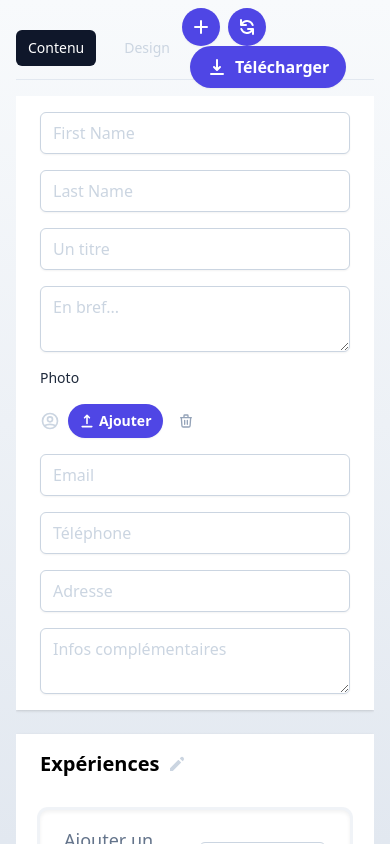
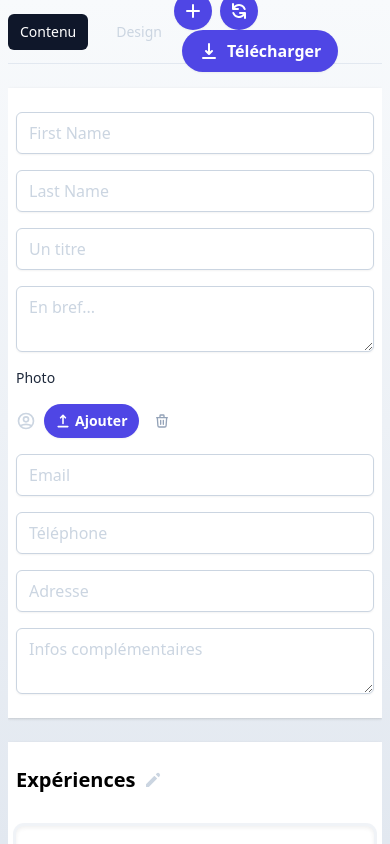
Before and after one commit to NicoBocq/cvite, a Vue app: page /edit in a window 390 px wide. Built offline with nearby package versions, Linux system fonts and the light colour scheme; a web font is replaced by a local one.

Commit message:
Wip : responsive

```diff
--- a/src/components/customUi/FormList.vue
+++ b/src/components/customUi/FormList.vue
@@ -23,7 +23,7 @@
     >
       Ajouter un nouvel élément
     </n-button>
-    <div v-if="active" class="space-y-4 px-6 py-4 rounded-lg ring ring-gray-200 ring-opacity-50 shadow-inner shadow grid grid-cols-2 gap-2" ref="refAdd">
+    <div v-if="active" class="space-y-4 px-2 md:px-6 py-4 rounded-lg ring ring-gray-200 ring-opacity-50 shadow-inner shadow md:grid md:grid-cols-2 md:gap-2" ref="refAdd">
       <h3 class="font-medium text-gray-500 text-lg">
         Ajouter un nouvel élément
       </h3>
@@ -33,7 +33,7 @@
         :id="stateKey + '-' + item.key + '-new'"
         :type="item.type"
         v-model="model[stateKey].new[item.key]"
-        :class="item.short ? '' : 'sm:col-span-2'"
+        :class="item.short ? '' : 'md:col-span-2'"
         :placeholder="item.placeholder"
       />
 <!--      <form-item />-->
--- a/src/components/customUi/FormListItem.vue
+++ b/src/components/customUi/FormListItem.vue
@@ -7,9 +7,9 @@
       </div>
       <n-button icon="trash-outline" theme="transparent" small @click="removeItem(element.id, stateKey)" />
     </div>
-    <div v-if="active" class="flex flex-col space-y-2 px-6" :ref="'add' + stateKey">
+    <div v-if="active" class="flex flex-col space-y-2 px-2 md:px-6" :ref="'add' + stateKey">
 <!--      <form-item :element="element" />-->
-      <div class="space-y-4 grid gap-2 grid-cols-2" ref="add">
+      <div class="space-y-4 md:grid md:gap-2 md:grid-cols-2" ref="add">
         <n-input
           v-for="item in model[stateKey].data"
           :key="stateKey + '-' + item.key + '-' + element.id"
--- a/src/components/customUi/ResumeForm.vue
+++ b/src/components/customUi/ResumeForm.vue
@@ -1,5 +1,5 @@
 <template>
-  <div class="space-y-6">
+  <div class="space-y-6 py-6">
     <n-box-form>
       <n-input id="firstName" v-model="resume.firstName" placeholder="First Name" />
       <n-input id="lastName" v-model="resume.lastName" placeholder="Last Name" />
--- a/src/components/pages/Edit.vue
+++ b/src/components/pages/Edit.vue
@@ -15,8 +15,8 @@
       <div class="w-1/2 hidden lg:flex items-center justify-center overflow-scroll">
         <preview />
       </div>
-      <div class="w-full lg:w-1/2 flex flex-col flex-1">
-        <div class="h-16 m-4 flex items-center justify-between border-b border-gray-200">
+      <div class="w-full lg:w-1/2 flex flex-col flex-1 px-2 md:px-4">
+        <div class="h-16 flex items-center justify-between border-b border-gray-200">
           <div class="flex space-x-4">
             <!-- Current: "bg-gray-900 text-white", Default: "text-gray-300 hover:bg-gray-700 hover:text-white" -->
             <a href="#" class="bg-gray-900 text-white px-3 py-2 rounded-md text-sm font-medium">Contenu</a>
@@ -30,7 +30,7 @@
             </n-button>
           </div>
         </div>
-        <div class="relative h-full mx-4 overflow-y-auto pb-6">
+        <div class="relative h-full overflow-y-auto">
           <resume-form />
         </div>
       </div>
--- a/src/components/ui/NBoxForm.vue
+++ b/src/components/ui/NBoxForm.vue
@@ -1,5 +1,5 @@
 <template>
-  <div class="flex flex-col space-y-4 bg-white shadow sm:rounded-lg px-6 py-4">
+  <div class="flex flex-col space-y-4 bg-white shadow sm:rounded-lg px-2 md:px-6 py-6">
     <slot />
   </div>
 </template>
--- a/src/components/ui/NUpload.vue
+++ b/src/components/ui/NUpload.vue
@@ -42,7 +42,7 @@
 <script>
   import NButton from "./NButton.vue";
   import NIcon from "./NIcon.vue";
-  import {ref, watch, toRefs} from "vue"
+  import {ref, watch, toRefs, onMounted, watchEffect} from "vue"
   import NDialog from "./NDialog.vue";
   import { Cropper } from 'vue-advanced-cropper';
   import 'vue-advanced-cropper/dist/style.css';
@@ -96,6 +96,10 @@
         deleteImage()
       }
 
+      watchEffect(() => {
+        if (!!image.value && !tempImage.value) tempImage.value = image.value
+      })
+
       return {
         deleteImage,
         image,
```
